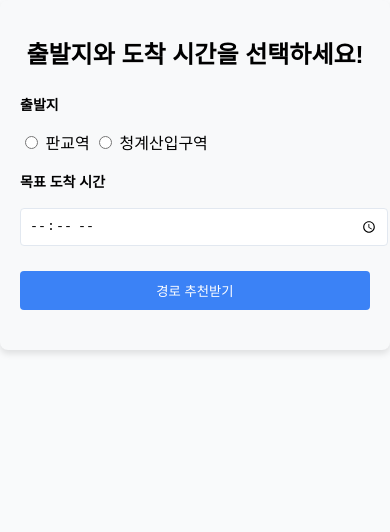
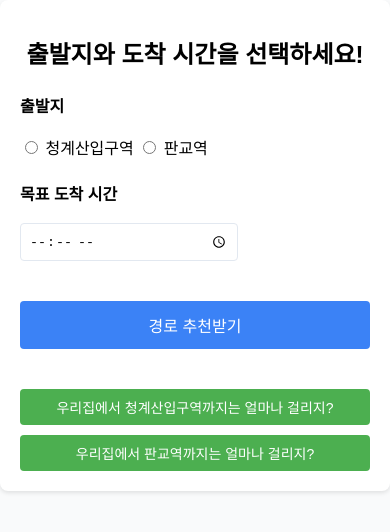
Before and after one commit to reason-jinny/jigaknono, a Vue app in the folder frontend/: page / in a window 390 px wide. Shown: the top 532 px of the page. Built offline with nearby package versions, Linux system fonts and the light colour scheme.

Commit message:
style: 홈 화면 버튼 및 레이아웃 디자인 개선 - main.css: 버튼 스타일 세분화 (primary, nav-button) - HomeView: 버튼 컨테이너 추가, 네이버 맵 바로가기 버튼 구현 - 반응형 및 일관된 UI 스타일링 적용

```diff
--- a/frontend/src/assets/main.css
+++ b/frontend/src/assets/main.css
@@ -24,17 +24,49 @@ body {
     border-color: #3b82f6;
 }
 
+/* 버튼 스타일 */
 .button-primary {
     background-color: #3b82f6;
     color: white;
-    padding: 8px 16px;
+    padding: 12px 24px;
+    border: none;
     border-radius: 4px;
-    transition: all 0.2s;
     cursor: pointer;
+    transition: background-color 0.2s;
+    font-size: 16px;
+    width: 100%;
+    margin: 20px auto;
+    display: block;
 }
 
 .button-primary:hover {
     background-color: #2563eb;
+}
+
+/* 네비게이션 버튼 스타일 */
+.nav-button {
+    background-color: #4CAF50;
+    color: white;
+    padding: 8px 16px;
+    border: none;
+    border-radius: 4px;
+    cursor: pointer;
+    transition: background-color 0.2s;
+    font-size: 14px;
+    /* margin: 5px; */
+}
+
+.nav-button:hover {
+    background-color: #45a049;
+}
+
+/* 버튼 컨테이너 */
+.button-container {
+    display: flex;
+    flex-direction: row;
+    justify-content: center;
+    gap: 10px;
+    margin-top: 20px;
 }
 
 .card {
--- a/frontend/src/views/HomeView.vue
+++ b/frontend/src/views/HomeView.vue
@@ -6,12 +6,12 @@
         <label class="label"><p><strong>출발지</strong></p></label>
           <div>
             <label>
+              <input type="radio" value="청계산입구역" v-model="currentLocation" />
+              청계산입구역
+            </label>
+            <label>
               <input type="radio" value="판교역" v-model="currentLocation" />
               판교역
-            </label>
-            <label>
-              <input type="radio" value="청계산입구역" v-model="currentLocation" />
-              청계산입구역
             </label>
           </div>
         </div>
@@ -20,7 +20,9 @@
       <label class="label"><p><strong>목표 도착 시간</strong></p></label>
       <input type="time" v-model="targetArrivalTimeStr" class="input" />
     </div>
-    <button @click="getRecommendation" class="button-primary">경로 추천받기</button>
+    <div class="button-container">
+      <button @click="getRecommendation" class="button-primary">경로 추천받기</button>
+    </div>
     <div v-if="recommendation" class="card">
       <h2 class="card-header">추천 경로</h2>
       <div class="card-body">
@@ -33,7 +35,14 @@
         <p>이거 놓치면 지각~😖</p>
       </div>
     </div>
-
+    <div class="button-container">
+      <button @click="openNaverMapToCheonggye" class="nav-button">
+        우리집에서 청계산입구역까지는 얼마나 걸리지?
+      </button>
+      <button @click="openNaverMapToPangyo" class="nav-button">
+        우리집에서 판교역까지는 얼마나 걸리지?
+      </button>
+    </div>
     <div v-if="error" class="alert-error">
       <p>{{ error }}</p>
     </div>
@@ -78,19 +87,28 @@ export default {
       const lastChar = text.toString().charAt(text.length - 1);
       return (lastChar.charCodeAt(0) - 0xAC00) % 28 > 0 ? '을' : '를';
     },
+    openNaverMapToCheonggye() {
+      // 🟢 청계산입구역 링크
+      const url = "https://map.naver.com/p/directions/-/14143624.0533892,4501872.9388012,%EC%B2%AD%EA%B3%84%EC%82%B0%EC%9E%85%EA%B5%AC%EC%97%AD1%EB%B2%88%EC%B6%9C%EA%B5%AC,21406671,PLACE_POI/-/transit?c=15.00,0,0,0,dh";
+      window.open(url, "_blank");
+    },
+    openNaverMapToPangyo() {
+      // 🟢 판교역 링크
+      const url = "https://map.naver.com/p/directions/-/14149986.2851145,4494348.5212732,%ED%8C%90%EA%B5%90%EC%97%AD(%ED%8C%90%EA%B5%90%ED%85%8C%ED%81%AC%EB%85%B8%EB%B0%B8%EB%A6%AC)1%EB%B2%88%EC%B6%9C%EA%B5%AC,21405017,PLACE_POI/-/transit?c=17.16,0,0,0,dh";
+      window.open(url, "_blank");
+    },
   },
 };
 </script>
 
 <style scoped>
-/* 컴포넌트 내에서만 적용되는 스타일 */
 .container {
     max-width: 600px;
     margin: 0 auto;
     padding: 20px;
-    background-color: #f8f9fa;
+    background-color: white;
     border-radius: 8px;
-    box-shadow: 0 4px 6px rgba(0, 0, 0, 0.1);
+    box-shadow: 0 2px 4px rgba(0, 0, 0, 0.1);
 }
 
 .title {
@@ -98,47 +116,45 @@ export default {
     font-weight: bold;
     margin-bottom: 20px;
     text-align: center;
+    color: black;
 }
 
 .form-group {
-    margin-bottom: 15px;
+    margin-bottom: 20px;
 }
 
 .label {
     display: block;
-    font-size: 14px;
-    margin-bottom: 5px;
+    font-size: 16px;
+    margin-bottom: 8px;
+    color: black;
 }
 
 .input {
     width: 100%;
-    padding: 8px;
-    border: 1px solid #e2e8f0;
-    border-radius: 4px;
-    margin-bottom: 10px;
-    transition: border-color 0.2s;
+    max-width: 200px;
 }
 
-.input:focus {
-    border-color: #3b82f6;
-    outline: none;
+/* 라디오 버튼 그룹 스타일링 */
+.radio-group {
+    display: flex;
+    gap: 20px;
+    margin: 10px 0;
 }
 
-.button-primary {
-    display: block;
-    width: 100%;
-    background-color: #3b82f6;
-    color: white;
-    padding: 10px;
-    border: none;
-    border-radius: 4px;
+.radio-group label {
+    display: flex;
+    align-items: center;
+    gap: 5px;
     cursor: pointer;
-    transition: background-color 0.2s;
-    margin-bottom: 20px;
 }
 
-.button-primary:hover {
-    background-color: #2563eb;
+/* 버튼 컨테이너 */
+.button-container {
+    display: flex;
+    flex-direction: column;
+    gap: 10px;
+    margin-top: 20px;
 }
 
 .card {
```
